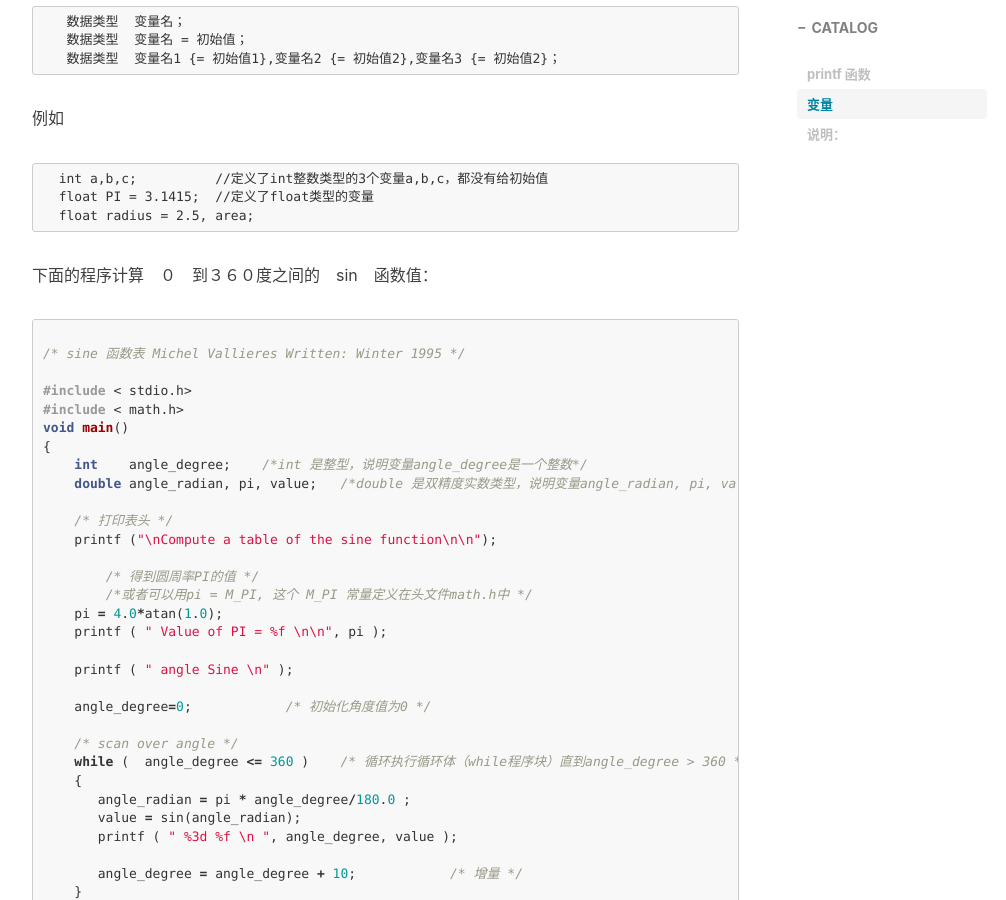
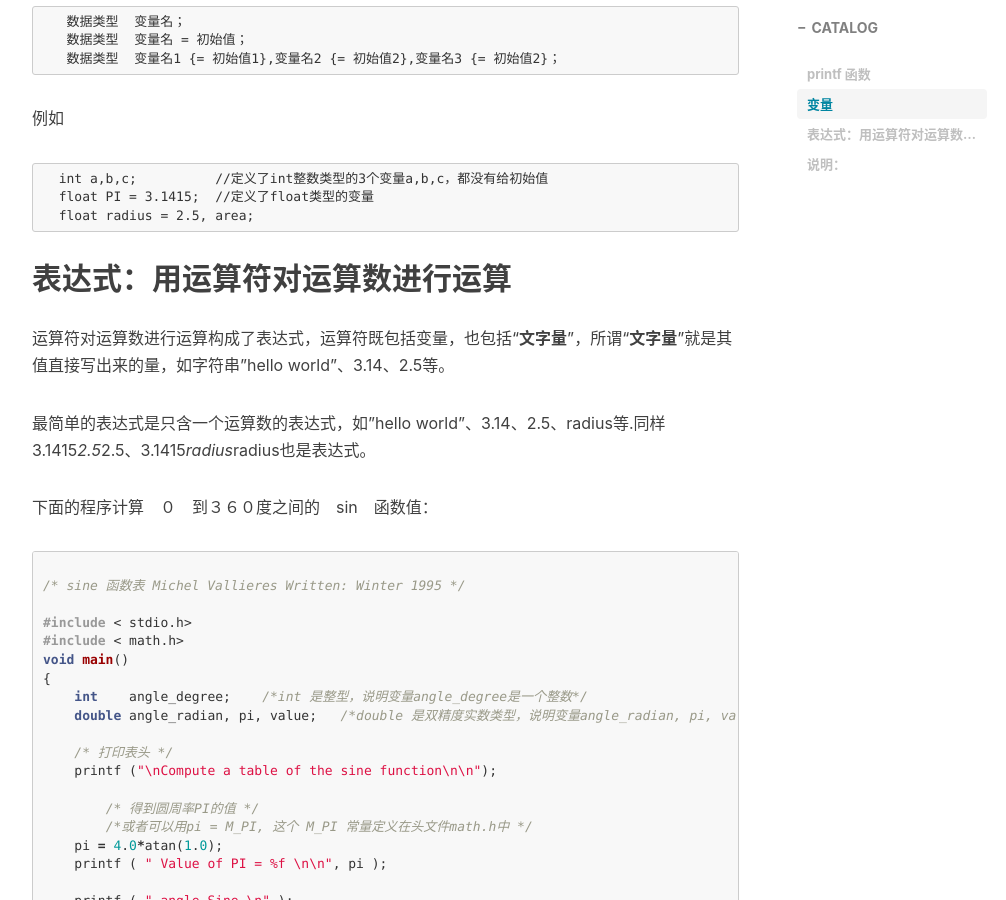
Before and after one commit to xuepro/xuepro.github.io, a Jekyll site: the page built from _posts/2017-10-30-2.C语言教程-我们来计算吧.md, in a window 1280 px wide and 900 px high, scrolled down 4070 px. Shown: the whole window, without its empty margins (233-1239 px from the left). Built offline with Jekyll 4.4.1, drawn with Linux system fonts in a browser that asks for light colours; nearby versions of some CDN libraries; comment, search, counter and statistics services are not loaded.

Commit message:
Update 2017-10-30-2.C语言教程-我们来计算吧.md

````diff
--- a/_posts/2017-10-30-2.C语言教程-我们来计算吧.md
+++ b/_posts/2017-10-30-2.C语言教程-我们来计算吧.md
@@ -161,6 +161,11 @@ int main(){
   float radius = 2.5, area;
 ```
 
+## 表达式：用运算符对运算数进行运算
+
+运算符对运算数进行运算构成了表达式，运算符既包括变量，也包括“**文字量**”，所谓“**文字量**”就是其值直接写出来的量，如字符串"hello world"、3.14、2.5等。
+
+最简单的表达式是只含一个运算数的表达式，如"hello world"、3.14、2.5、radius等.同样3.1415*2.5*2.5、3.1415*radius*radius也是表达式。
 
 
  下面的程序计算　０　到３６０度之间的　sin　函数值：
````
